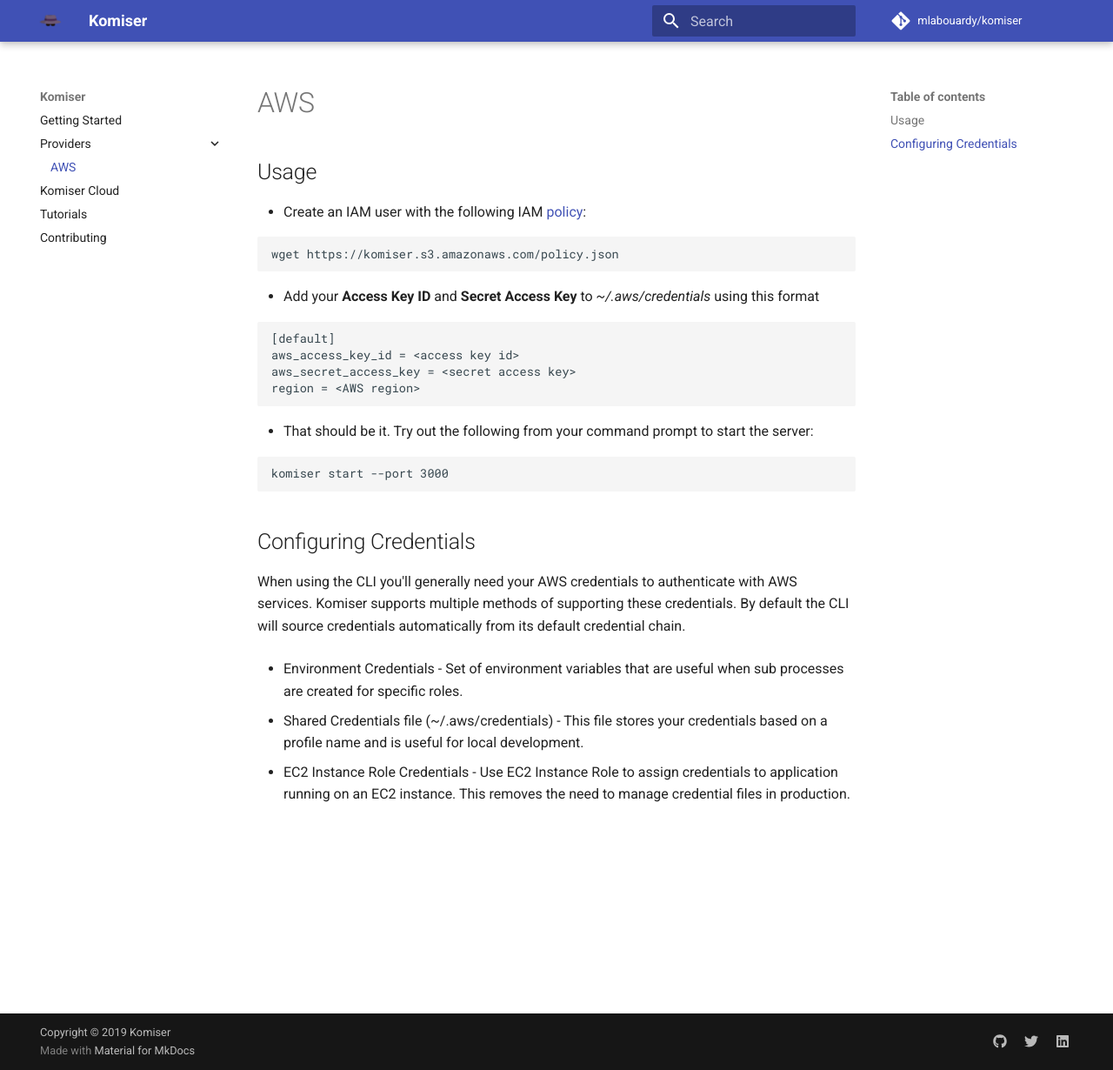
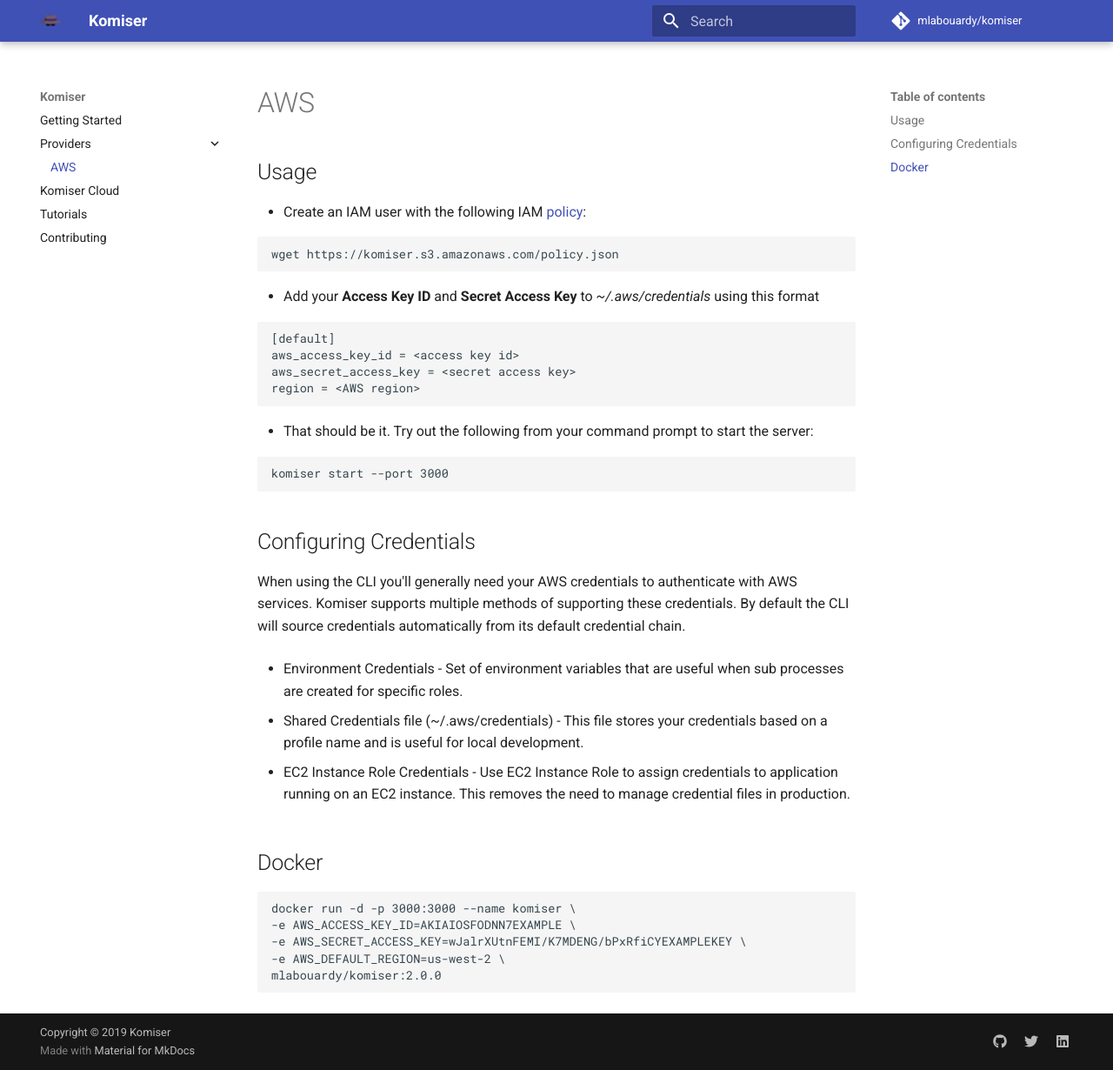
Before and after one commit to tailwarden/docs.komiser.io, an MkDocs documentation site: the page built from docs/providers/aws.md, in a window 1280 px wide and 1230 px high. Shown: the whole window at 87% size. Built offline with MkDocs 1.6.1 and Material for MkDocs 9.7.7, drawn with Linux system fonts in a browser that asks for light colours; comment, search, counter and statistics services are not loaded.

Commit message:
Update aws.md

````diff
--- a/docs/providers/aws.md
+++ b/docs/providers/aws.md
@@ -32,3 +32,12 @@
 * Shared Credentials file (~/.aws/credentials) - This file stores your credentials based on a profile name and is useful for local development.
 
 * EC2 Instance Role Credentials - Use EC2 Instance Role to assign credentials to application running on an EC2 instance. This removes the need to manage credential files in production.
+
+## Docker
+```
+docker run -d -p 3000:3000 --name komiser \
+-e AWS_ACCESS_KEY_ID=AKIAIOSFODNN7EXAMPLE \
+-e AWS_SECRET_ACCESS_KEY=wJalrXUtnFEMI/K7MDENG/bPxRfiCYEXAMPLEKEY \
+-e AWS_DEFAULT_REGION=us-west-2 \
+mlabouardy/komiser:2.0.0
+```
````
